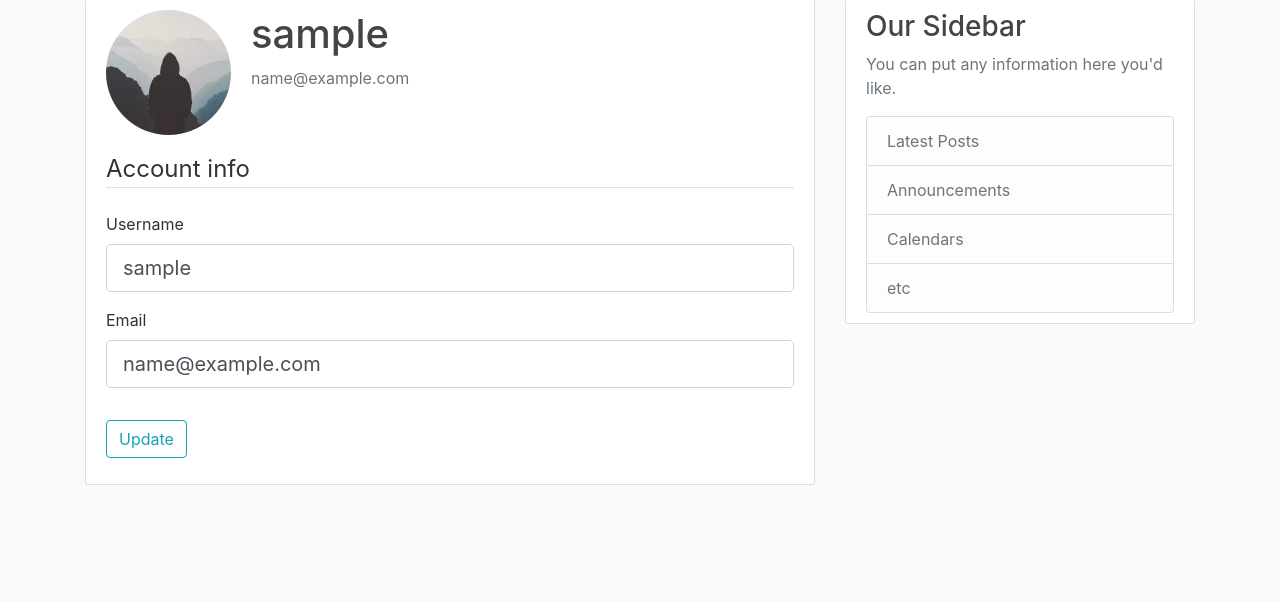
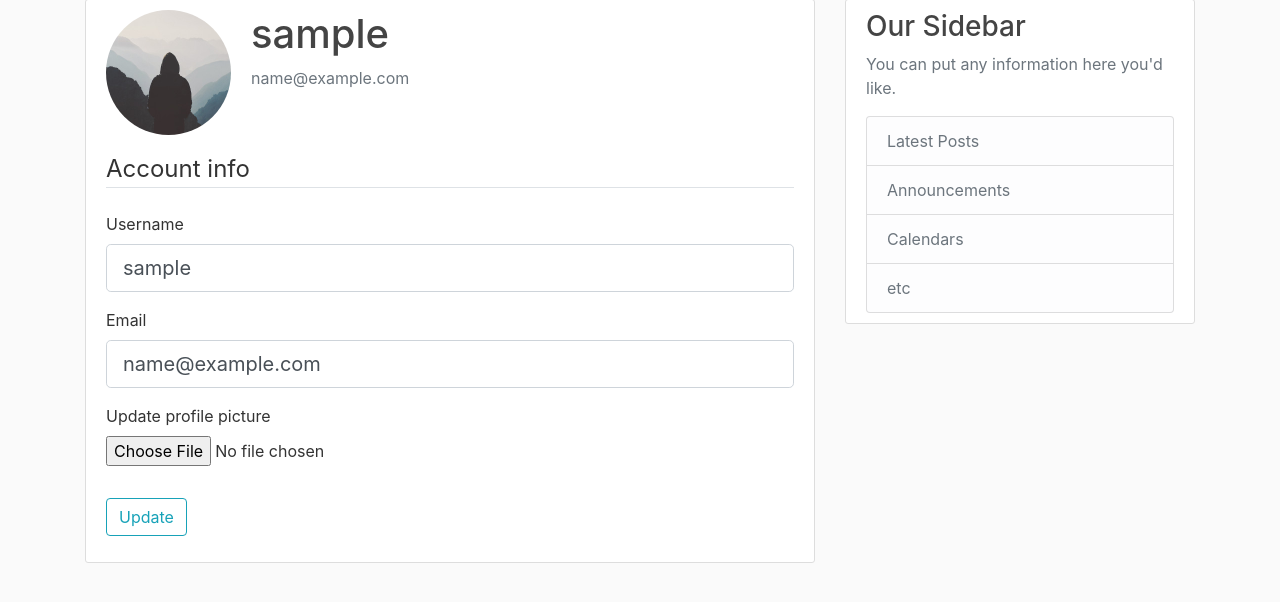
Before and after one commit to trinadzatij/FlaskCorey, a Flask app: page /account in a window 1280 px wide. Shown: the part 81-683 px from the top of the page. Run offline with Flask 2, Linux system fonts and the light colour scheme; the visitor is signed in with stand-in values (Sample User, id 1); data comes from the database, SQL or seed files in the repository; some libraries are stand-ins or nearby versions.

Commit message:
Add profile pic update button. TODO: fix validation

```diff
--- a/flaskblog/forms.py
+++ b/flaskblog/forms.py
@@ -1,4 +1,5 @@
 from flask_wtf import FlaskForm
+from flask_wtf.file import FileField, FileAllowed
 from wtforms import StringField, PasswordField, SubmitField, BooleanField
 from wtforms.validators import DataRequired, Length, Email, EqualTo, ValidationError
 from flaskblog.models import User
@@ -39,6 +40,8 @@ class UpdateAccountForm(FlaskForm):
                             validators=[DataRequired(), Length(min=2, max=20)])
     email = StringField('Email',
                             validators=[DataRequired(), Email()])
+    picture = FileField('Update profile picture',
+                            validators=[FileAllowed(['jpg','png'])])
     submit = SubmitField('Update')
 
 
--- a/flaskblog/templates/account.html
+++ b/flaskblog/templates/account.html
@@ -8,7 +8,7 @@
 				<p class="text-secondary">{{ current_user.email }}</p>
 			</div>
 		</div>
-		<form method="POST" action="">
+		<form method="POST" action="" enctype="multipart/data">
 			{{ form.hidden_tag() }}
 			<fieldset class="form-group">
 				<legend class="border-bottom mb-4">Account info</legend>
@@ -40,6 +40,15 @@
 						{{ form.email(class="form-control form-control-lg") }}
 					{% endif %}
 				</div>
+				<div class="form-group">
+					{{ form.picture.label() }}
+					{{ form.picture(class="form-control-file") }}
+					{% if form.picture.errors %}
+						{% for error in form.picture.errors %}
+							<span class="text-danger">{{ error }}</span></br>
+						{% endfor %}
+					{% endif %}
+				</div>
 			</fieldset>
 			<div class="form-group">
 				{{ form.submit(class="btn btn-outline-info") }}
```
